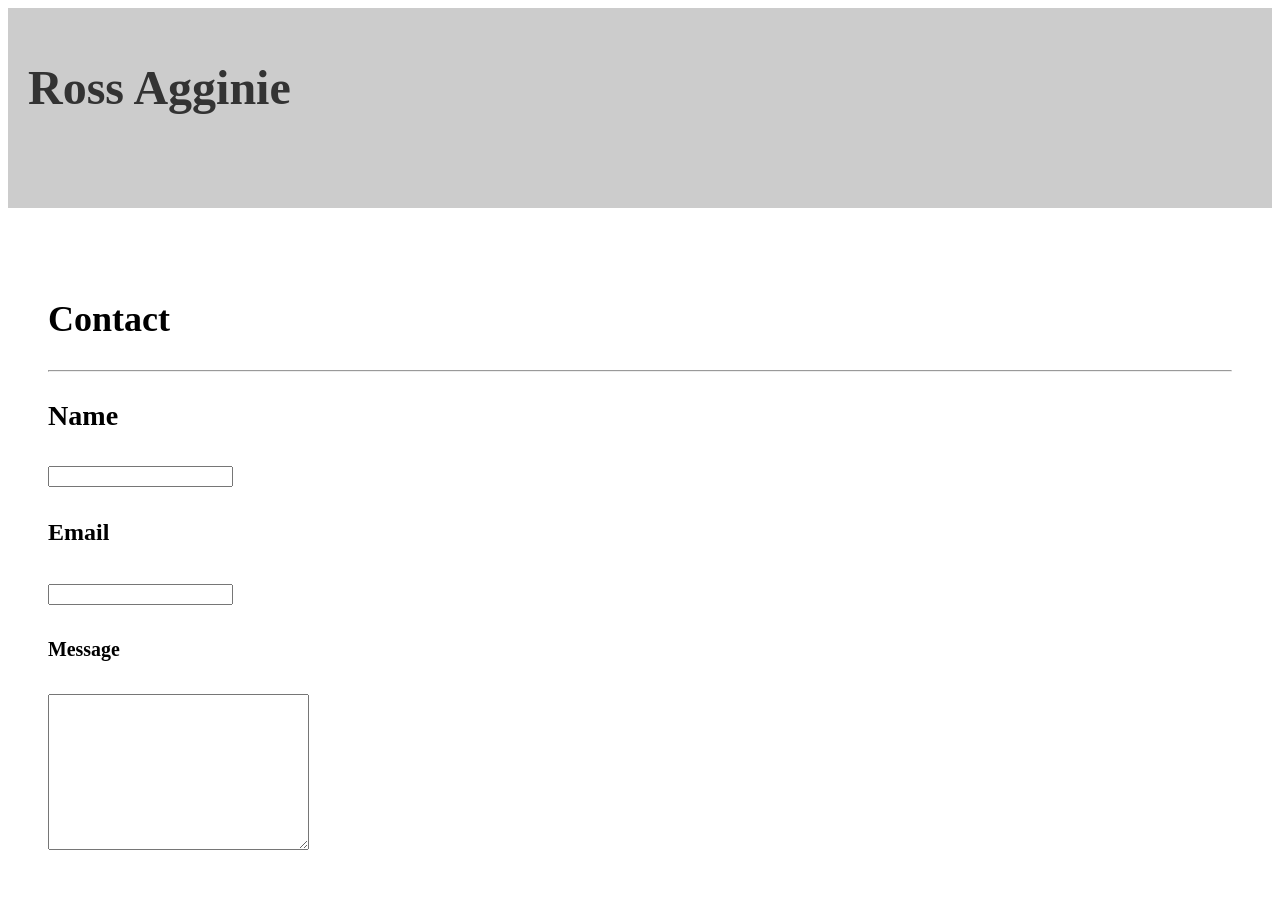
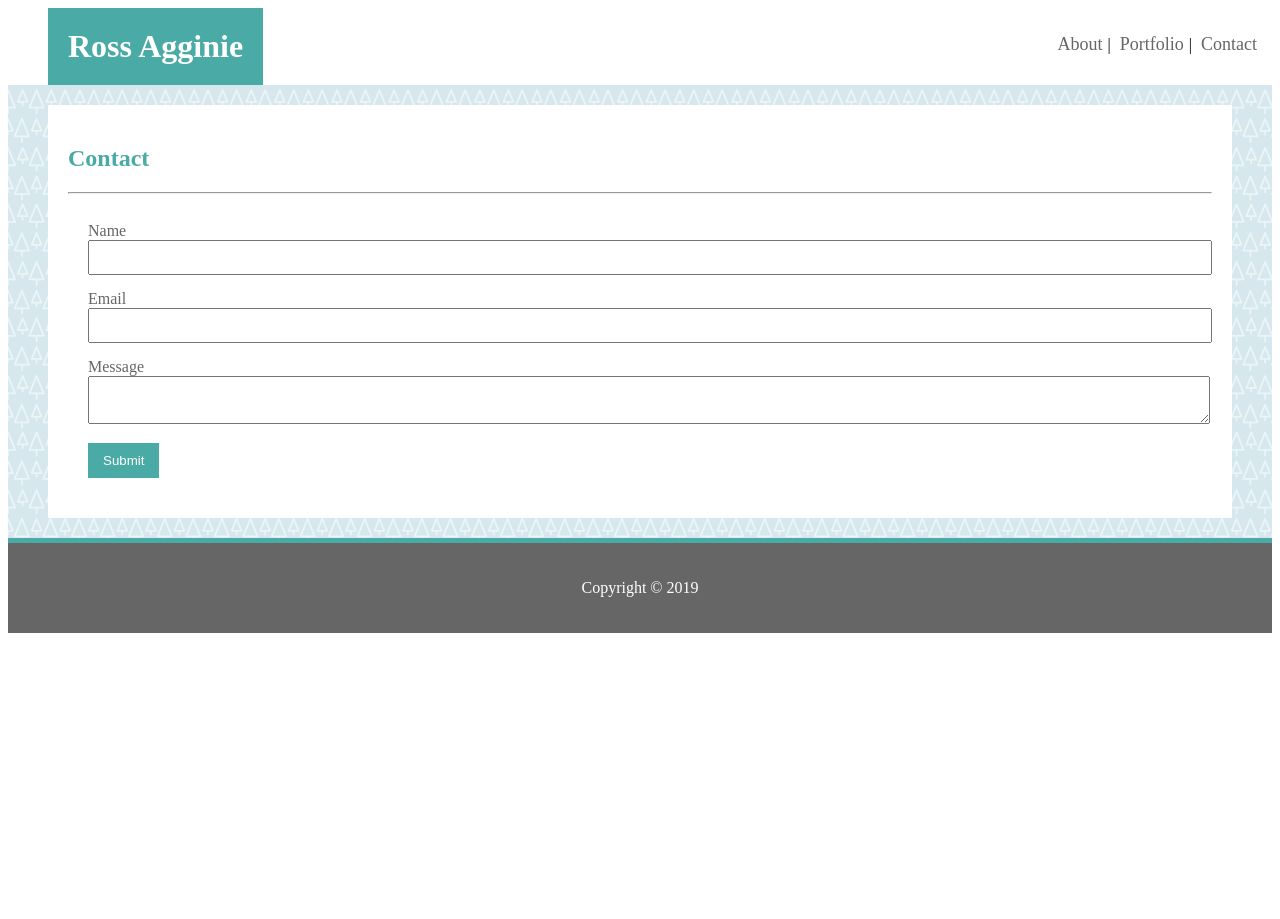
Before and after one commit to rumothy/Basic-Portfolio, a plain HTML site: page contact.html in a window 1280 px wide. Shown: the top 919 px of the page. After the commit the page ends 800 px from the top, so only its background shows below. Drawn offline with Linux system fonts and the light colour scheme.

Commit message:
post tutorial update

```diff
--- a/assets/css/style.css
+++ b/assets/css/style.css
@@ -1,73 +1,100 @@
-* {
-  box-sizing: border-box;
+.clr {
+  clear: both;
 }
 
-body {
-  font-size: 24px;
-}
-
-header {
+header h1 {
+  float: left;
+  background: #4AAAA5;
+  color: #fff;
+  margin: 0 0 0 40px;
   padding: 20px;
-  margin-bottom: 20px;
-  color: #333;
-  background: #ccc;
-  height: 200px;
-
 }
 
 nav {
-  padding: 40px;
+  float: right;
 }
 
-a:link {
-  color: green;
-  background-color: transparent;
-  text-decoration: none;
+nav ul {
+  padding:10px;
+  list-style: none;
 }
 
-section {
-  padding: 20px;
-  margin-bottom: 20px;
+nav li {
+   display: inline;
 }
 
-#left {
-  float: left;
-  background-color: #666;
-  color: white;
-  width: 33%;
+nav a {
+  text-decoration: none;
+  font-size: 18px;
+  padding: 0 5px 0 5px;
+  color: #666;
 }
 
-#middle {
-  float: left;
-  background: #888;
+nav a:hover{
+  background: #4AAAA5;
   color: white;
-  width: 33%;
 }
 
-#right {
-  float: right;
-  background: #666;
-  color: white;
-  width: 33%;
+.img-text img {
+  float: left;
+  width: 25%;
 }
 
-#full {
-  clear: both;
-  background: #394549;
-  overflow: auto;
-  width: 100%;
-  background-image: url("../images/trees.png");
-
+.img-text p {
+  float: right;
+  width: 75%;
+  margin: 0;
 }
 
-#division {
-  background: white;
+.content-main {
   padding: 20px;
-  margin-top: 20px;
+  background: #fff;
+  color: #666;
+}
+
+.content-main h1{
+  color: #4AAAA5;
+}
+
+.content-bg{
+  padding: 20px 40px;
+  background-image: url('../images/trees.png');
 }
 
 footer {
-  clear: both;
-  background-color: #ccc;
+  background: #666;
+  color:#fff;
+  text-align: center;
+  padding:20px;
+  margin-top: 0;
+  border-top: 5px #4AAAA5 solid;
+}
+
+.my-form {
   padding: 20px;
 }
+
+.my-form .form-group {
+  padding-bottom: 15px;
+}
+
+.my-form label {
+  display: block;
+}
+
+.my-form input[type="text"], input[type="email"], .my-form textarea {
+  padding:8px;
+  width: 100%;
+}
+
+.button {
+  background: #4AAAA5;
+  color: #fff;
+  padding: 10px 15px;
+  border: none;
+}
+
+.button:hover {
+  background: #666;
+  color: white;
+}
--- a/contact.html
+++ b/contact.html
@@ -5,29 +5,46 @@
     <meta name="viewport" content="width=device-width, initial-scale=1.0">
     <meta http-equiv="X-UA-Compatible" content="ie=edge">
     <title>Document</title>
-    <!-- <link rel="stylesheet" href="assets/css/reset.css"> -->
     <link rel="stylesheet" href="assets/css/style.css">
 </head>
 <body>
     <header>
         <h1>Ross Agginie</h1>
+        <nav>
+            <ul>
+                <li><a href="index.html">About</a></li>|
+                <li><a href="portfolio.html">Portfolio</a></li>|
+                <li><a href="contact.html">Contact</a></li>
+            </ul>
+        </nav>
     </header>
+    <div class="clr"></div>
 
-    <section>
-        <section>
-            <h2>Contact</h2>
+    <section class="content-bg">
+        <!-- Contact -->
+        <div class="content-main">
+            <h1>Contact</h1>
             <hr>
-            <h3>Name</h3>
-            <input type="text">
-            <h4>Email</h4>
-            <input type="email">
-            <h5>Message</h5>
-            <textarea name="Message" id="" cols="30" rows="10"></textarea>
-        </section>
+            <form class="my-form">
+                <div class="form-group">
+                    <label>Name</label>
+                    <input type="text" name="name">
+                </div>
+                <div class="form-group">
+                    <label>Email</label>
+                    <input type="email" name="email">
+                </div>
+                <div class="form-group">
+                    <label>Message</label>
+                    <textarea name="message"></textarea>
+                </div>
+                <input class="button" type="submit" value="Submit">
+            </form>
+        </div>
     </section>
 
     <footer>
-
+        <p>Copyright &copy; 2019</p>
     </footer>
 </body>
 </html>
```
Also changed, not shown: index.html (+21 -28 lines), portfolio.html (+10 -10 lines).
